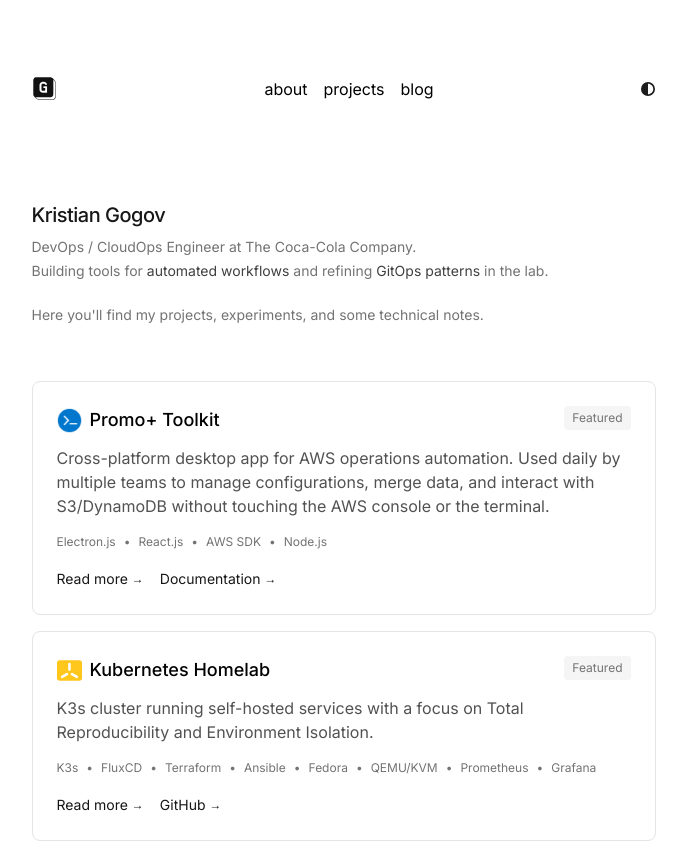
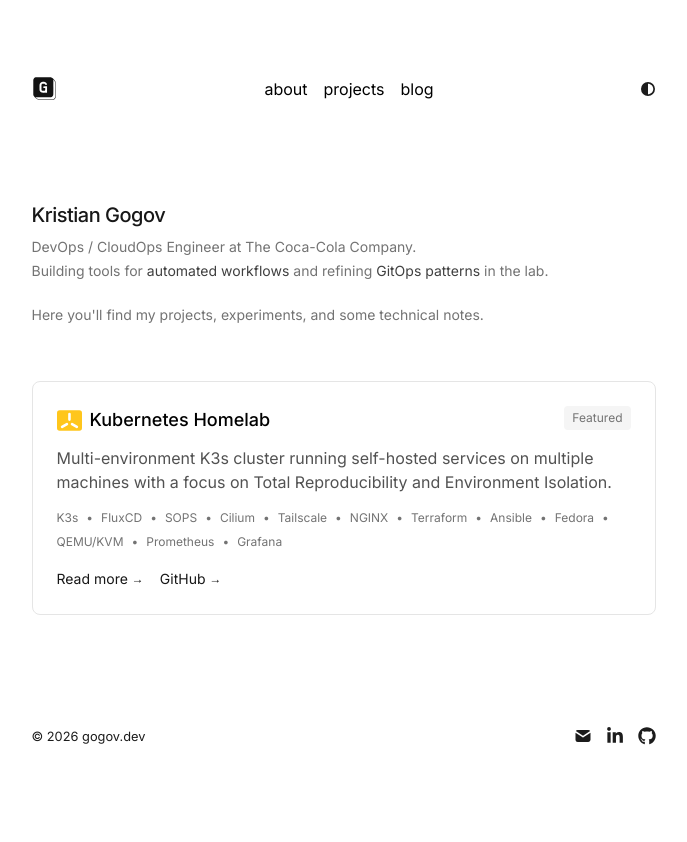
Before and after one commit to kristiangogov/gogov-dev, a Next.js app: page / in a window 1280 px wide. Shown: the top 842 px of the page, without its empty margins (289-976 px from the left). After the commit the page ends 800 px from the top, so only its background shows below. Built offline with nearby package versions, Linux system fonts and the light colour scheme.

Commit message:
adjust featured

```diff
--- a/app/page.tsx
+++ b/app/page.tsx
@@ -28,60 +28,12 @@
             </p>
           </div>
 
-          {/* Subtle prompt to explore */}
+
           <p className="mt-6 text-sm text-neutral-500 dark:text-neutral-400">
             Here you'll find my projects, experiments, and some technical notes.
           </p>
         </div>
-        {/* Featured Project Card */}
-        <div className="w-full max-w-2xl p-6 mb-4 border border-neutral-200 dark:border-neutral-800 rounded-lg hover:border-neutral-300 dark:hover:border-neutral-700 transition-colors">
-          <div className="flex items-start justify-between mb-3">
-            <h3 className="flex items-center text-lg font-semibold gap-2">
-              <Image
-                src="/promo-plus-toolkit/icon.png"
-                alt="logo"
-                width={25}
-                height={25}
-                priority
-                className="self-center"
-              />
-              Promo+ Toolkit
-            </h3>
-            <span className="text-xs text-neutral-500 dark:text-neutral-400 bg-neutral-100 dark:bg-neutral-800 px-2 py-1 rounded">
-              Featured
-            </span>
-          </div>
 
-          <p className="text-neutral-600 dark:text-neutral-400 mb-4">
-            Cross-platform desktop app for AWS operations automation. Used daily
-            by multiple teams to manage configurations, merge data, and interact
-            with S3/DynamoDB without touching the AWS console or the terminal.
-          </p>
-
-          <div className="flex flex-wrap gap-2 mb-4 text-xs text-neutral-500 dark:text-neutral-400">
-            <span>Electron.js</span>
-            <span>•</span>
-            <span>React.js</span>
-            <span>•</span>
-            <span>AWS SDK</span>
-            <span>•</span>
-            <span>Node.js</span>
-          </div>
-
-          <Link
-            href="/blog/promo-toolkit"
-            className="mr-4 text-sm text-neutral-900 dark:text-neutral-100 hover:text-neutral-600 dark:hover:text-neutral-400 transition-colors inline-flex items-center gap-1"
-          >
-            Read more <span className="text-xs">→</span>
-          </Link>
-
-          <Link
-            href="https://promo-plus-docs.vercel.app/docs/getting-started/introduction"
-            className="text-sm text-neutral-900 dark:text-neutral-100 hover:text-neutral-600 dark:hover:text-neutral-400 transition-colors inline-flex items-center gap-1"
-          >
-            Documentation <span className="text-xs">→</span>
-          </Link>
-        </div>
         <div className="w-full max-w-2xl p-6 border border-neutral-200 dark:border-neutral-800 rounded-lg hover:border-neutral-300 dark:hover:border-neutral-700 transition-colors">
           <div className="flex items-start justify-between mb-3">
             <h3 className="flex items-center text-lg font-semibold gap-2">
@@ -101,14 +53,22 @@
           </div>
 
           <p className="text-neutral-600 dark:text-neutral-400 mb-4">
-            K3s cluster running self-hosted services with a focus on Total
-            Reproducibility and Environment Isolation.
+            Multi-environment K3s cluster running self-hosted services on multiple machines
+            with a focus on Total Reproducibility and Environment Isolation.
           </p>
 
           <div className="flex flex-wrap gap-2 mb-4 text-xs text-neutral-500 dark:text-neutral-400">
             <span>K3s</span>
             <span>•</span>
             <span>FluxCD</span>
+            <span>•</span>
+            <span>SOPS</span>
+            <span>•</span>
+            <span>Cilium</span>
+            <span>•</span>
+            <span>Tailscale</span>
+            <span>•</span>
+            <span>NGINX</span>
             <span>•</span>
             <span>Terraform</span>
             <span>•</span>
--- a/app/projects/project-data.tsx
+++ b/app/projects/project-data.tsx
@@ -7,16 +7,16 @@
 
 export const projects: Project[] = [
   {
-    title: "Promo+ Toolkit",
-    description: "Cross-platform Electron.js internal toolkit",
-    url: "/blog/promo-toolkit",
-    featured: true,
-  },
-  {
     title: "Kubernetes Homelab",
     description: "K3s cluster for self-hosted services",
     url: "https://github.com/kristiangogov/homelab",
     featured: true,
+  },
+  {
+    title: "Promo+ Toolkit",
+    description: "Cross-platform Electron.js internal toolkit",
+    url: "/blog/promo-toolkit",
+    featured: false,
   },
   {
     title: "Restaurant Empire",
```
